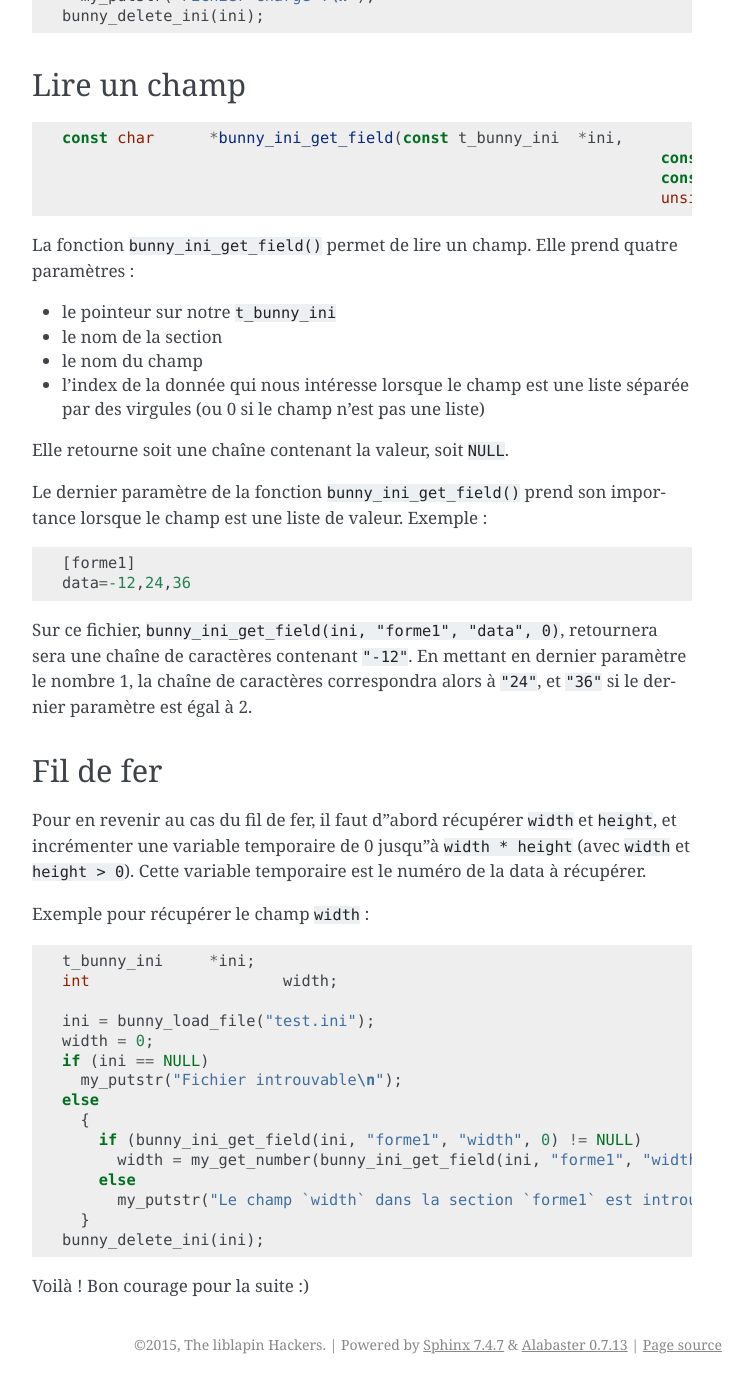
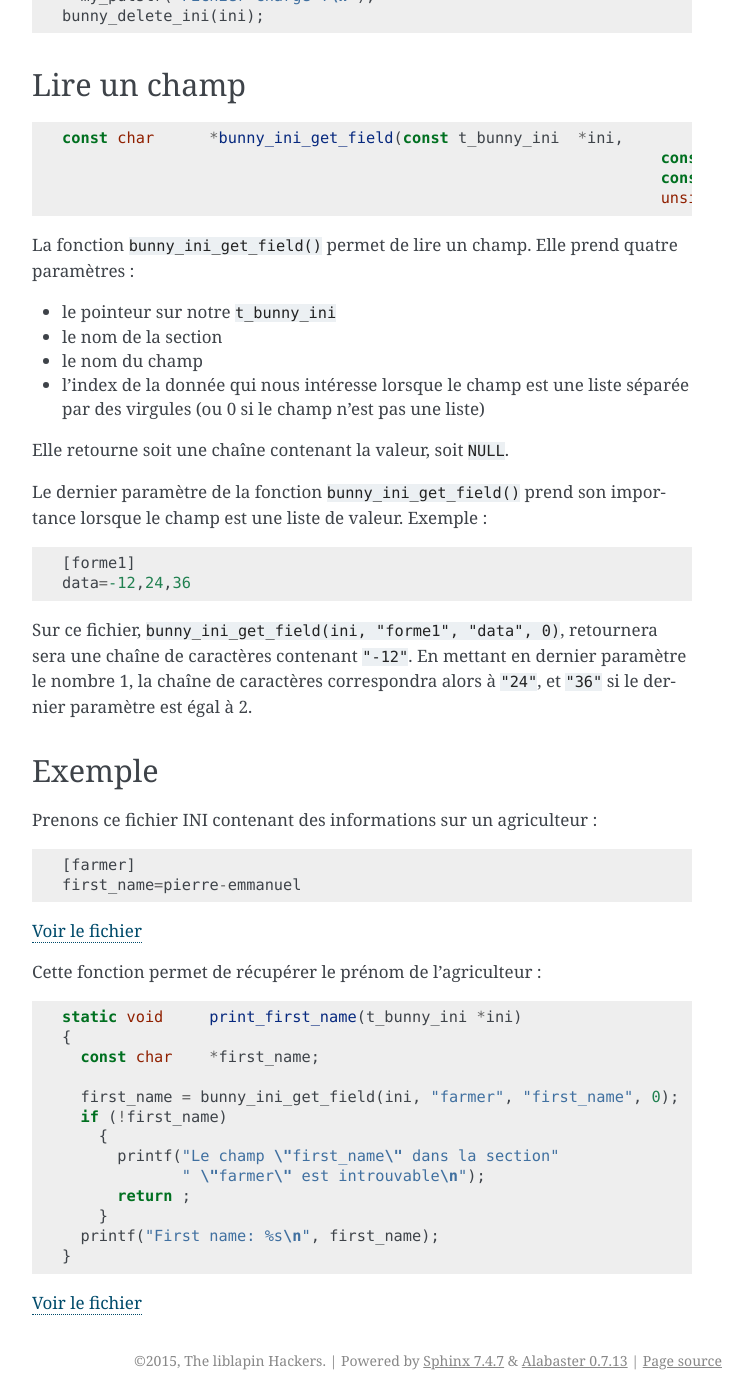
Before and after one commit to motet-a/liblapin-tutorial, a Sphinx documentation site: the page built from source/ini.md, in a window 1280 px wide and 1400 px high, scrolled down 1235 px. Shown: the whole window, without its empty margins (388-1141 px from the left). Built offline with Sphinx 7.4.7, drawn with Linux system fonts in a browser that asks for light colours; some of the changed text lies outside the part shown.

Commit message:
Updated example in ini.md

````diff
--- a/source/ini.md
+++ b/source/ini.md
@@ -95,33 +95,37 @@ En mettant en dernier paramètre le nombre 1, la chaîne de caractères
 correspondra alors à `"24"`, et `"36"` si le dernier paramètre
 est égal à 2.
 
-## Fil de fer ##
+## Exemple ##
 
-Pour en revenir au cas du fil de fer, il faut d'abord récupérer
-`width` et `height`, et incrémenter une variable temporaire de 0
-jusqu'à `width * height` (avec `width` et `height > 0`).
-Cette variable temporaire est le numéro de la data à récupérer.
+Prenons ce fichier INI contenant des informations sur un agriculteur :
 
-Exemple pour récupérer le champ `width` :
+```
+[farmer]
+first_name=pierre-emmanuel
+```
+
+[Voir le fichier][test.ini]
+
+Cette fonction permet de récupérer le prénom de l’agriculteur :
 
 ```c
-t_bunny_ini	*ini;
-int			width;
+static void	print_first_name(t_bunny_ini *ini)
+{
+  const char	*first_name;
 
-ini = bunny_load_file("test.ini");
-width = 0;
-if (ini == NULL)
-  my_putstr("Fichier introuvable\n");
-else
-  {
-    if (bunny_ini_get_field(ini, "forme1", "width", 0) != NULL)
-      width = my_get_number(bunny_ini_get_field(ini, "forme1", "width", 0));
-    else
-      my_putstr("Le champ `width` dans la section `forme1` est introuvable\n");
-  }
-bunny_delete_ini(ini);
+  first_name = bunny_ini_get_field(ini, "farmer", "first_name", 0);
+  if (!first_name)
+    {
+      printf("Le champ \"first_name\" dans la section"
+	     " \"farmer\" est introuvable\n");
+      return ;
+    }
+  printf("First name: %s\n", first_name);
+}
 ```
 
-Voilà ! Bon courage pour la suite :)
+[Voir le fichier][ini.c]
 
 [wikipedia]: https://en.wikipedia.org/wiki/INI_file
+[ini.c]: https://github.com/motet-a/liblapin-tutorial/tree/master/examples/ini/ini.c
+[test.ini]: https://github.com/motet-a/liblapin-tutorial/tree/master/examples/ini/test.ini
````
Also changed, not shown: other parts of source/ini.md (+1 -1 lines), 3 other files.
